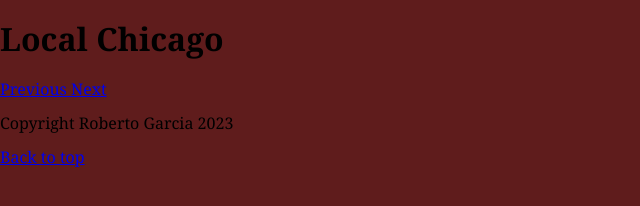
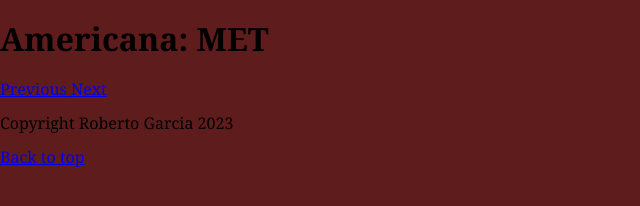
Before and after one commit to rgarcia287/roberto-frontend-phase-1-project, a plain HTML site: page index.html in a window 1280 px wide. Shown: the whole page, without its empty margins (0-640 px from the left). Drawn offline with nearby package versions, Linux system fonts and the light colour scheme.

Commit message:
Remade for the MET

```diff
--- a/index.html
+++ b/index.html
@@ -4,17 +4,21 @@
     <meta charset="UTF-8">
     <meta http-equiv="X-UA-Compatible" content="IE=edge">
     <meta name="viewport" content="width=device-width, initial-scale=1.0">
-    <title>Local Chicago</title>
+    <title>Americana</title>
 
     <!-- css reset: sindresorhus/modern-normalize-->
     <link rel="stylesheet" href="https://cdnjs.cloudflare.com/ajax/libs/modern-normalize/2.0.0/modern-normalize.min.css" integrity="sha512-4xo8blKMVCiXpTaLzQSLSw3KFOVPWhm/TRtuPVc4WG6kUgjH6J03IBuG7JZPkcWMxJ5huwaBpOpnwYElP/m6wg==" crossorigin="anonymous" referrerpolicy="no-referrer" />
 
+    <!--custom javascript-->
     <link rel="stylesheet" href="styles.css">
+
+
+    <!--custom javascript-->
     <script defer src="main.js"></script>
 </head>
 <body>
     <header id="top">
-        <h1>Local Chicago</h1>
+        <h1>Americana: MET</h1>
     </header>
 
     <main>
```
